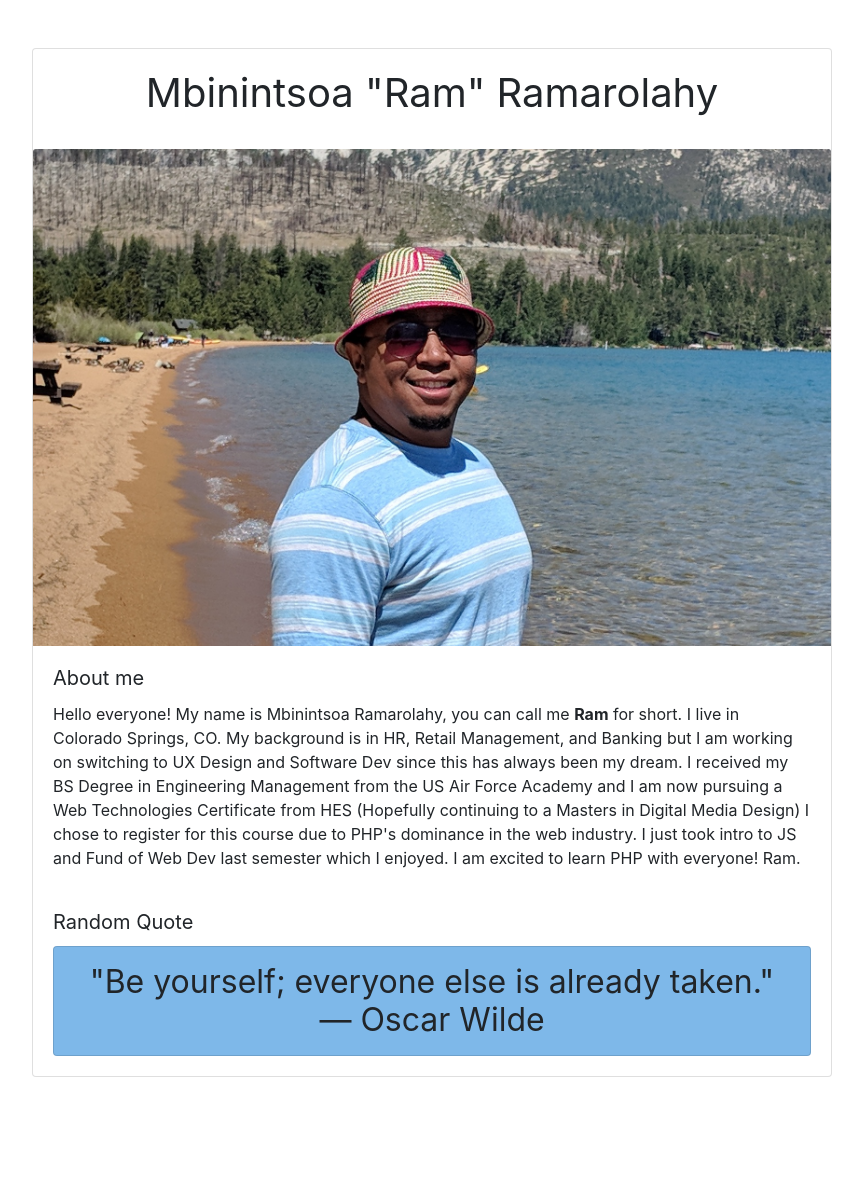
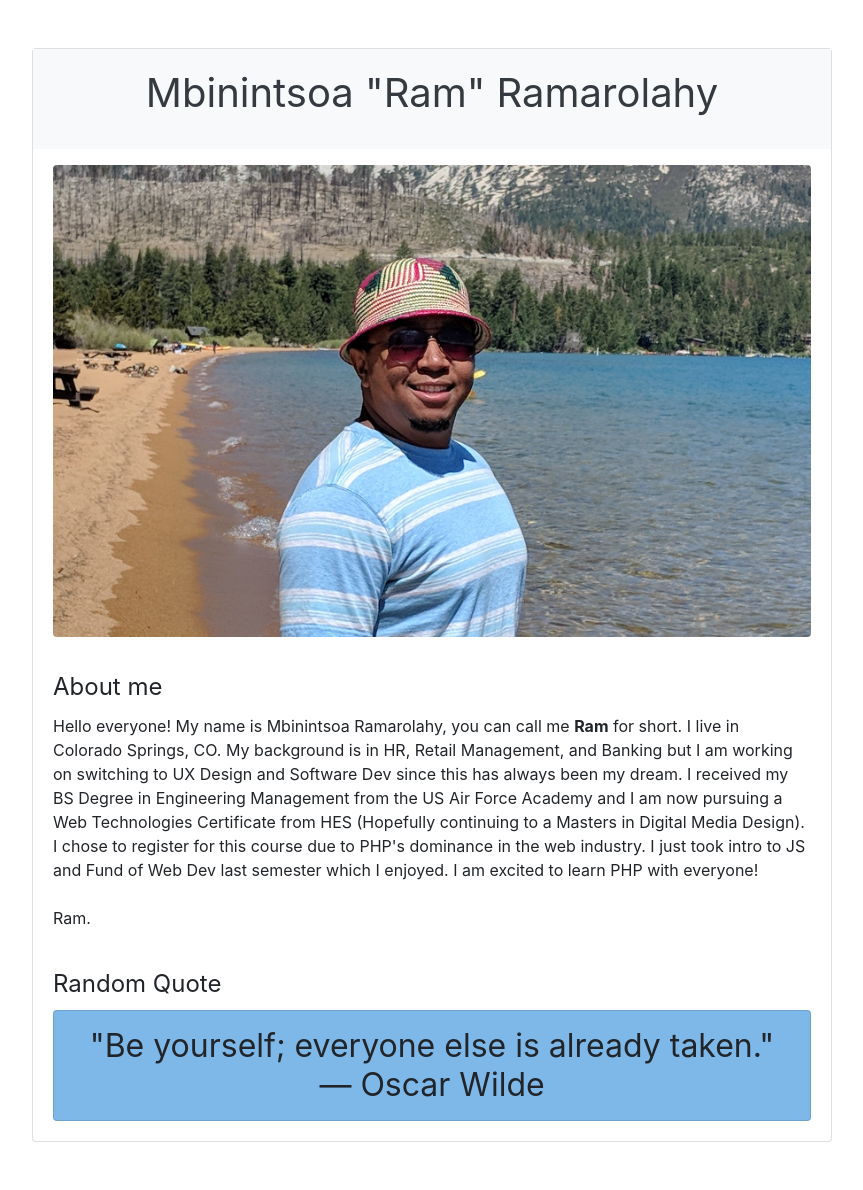
Before and after one commit to ramarolahy/dwa15-p1, a PHP site: page / in a window 1280 px wide. Shown: the whole page, without its empty margins (208-1071 px from the left). Before the commit the page ends 1077 px from the top, so only its background shows below. Run offline with PHP 8.4, Linux system fonts and the light colour scheme; some libraries are stand-ins or nearby versions.

Commit message:
Adjusted the viewport, Name, About me

```diff
--- a/index.php
+++ b/index.php
@@ -2,46 +2,52 @@
 <html lang="en">
 <head>
     <meta charset="UTF-8">
-    <meta name="viewport"
-          content="width=device-width, user-scalable=no, initial-scale=1.0, maximum-scale=1.0, minimum-scale=1.0">
+    <meta name="viewport" content="width=device-width, initial-scale=1.0">
     <meta http-equiv="X-UA-Compatible" content="ie=edge">
-    <link href="https://stackpath.bootstrapcdn.com/bootstrap/4.2.1/css/bootstrap.min.css" rel="stylesheet" integrity="sha384-GJzZqFGwb1QTTN6wy59ffF1BuGJpLSa9DkKMp0DgiMDm4iYMj70gZWKYbI706tWS" crossorigin="anonymous">
+    <link href="https://stackpath.bootstrapcdn.com/bootstrap/4.2.1/css/bootstrap.min.css" rel="stylesheet"
+          integrity="sha384-GJzZqFGwb1QTTN6wy59ffF1BuGJpLSa9DkKMp0DgiMDm4iYMj70gZWKYbI706tWS" crossorigin="anonymous">
     <link rel="stylesheet" type="text/css" href="./styles/styles.css">
-    <title>Project 1</title>
+    <title>DWA15 - Project 1</title>
 
 </head>
 <?php
+// I would have put this on a separate file but it is too small
 $quotes = array(
     "\"Be yourself; everyone else is already taken.\"<br> ― Oscar Wilde",
     "\"Be the change that you wish to see in the world.\"<br> ― Mahatma Gandhi",
     "\"No one can make you feel inferior without your consent.\"<br> ― Eleanor Roosevelt"
 );
-
-    $randQuote = array_rand($quotes);
+// Get random quote key
+$randQuoteKey = array_rand($quotes);
 ?>
-<body class="mt-5">
+<body class="my-5">
 <div class="container">
     <div class="card mx-auto" style="width: 50rem;">
+        <div class="card-body bg-light">
+            <h1 class="card-title text-center text-dark">Mbinintsoa "Ram" Ramarolahy</h1>
+        </div>
+        <div class="card-body py-3 pt-3">
+            <img src="./img/me.jpg" class="card-img-top rounded" alt="...">
+        </div>
         <div class="card-body">
-                <h1 class="card-title text-center">Mbinintsoa "Ram" Ramarolahy</h1>
-            </div>
-            <img src="./img/me.jpg" class="card-img-top" alt="...">
-            <div class="card-body">
-                <h5 class="card-title">About me</h5>
+            <h4 class="card-title">About me</h4>
             <p class="card-text">Hello everyone!
                 My name is Mbinintsoa Ramarolahy, you can call me <b>Ram</b> for short. I live in Colorado Springs, CO.
-                    My background is in HR, Retail Management, and Banking but I am working on switching to UX Design and Software Dev since this has always been my dream.
-                    I received my BS Degree in Engineering Management from the US Air Force Academy and I am now pursuing a Web Technologies Certificate from HES (Hopefully continuing to a Masters in Digital Media Design)
+                My background is in HR, Retail Management, and Banking but I am working on switching to UX Design and
+                Software Dev since this has always been my dream.
+                I received my BS Degree in Engineering Management from the US Air Force Academy and I am now pursuing a
+                Web Technologies Certificate from HES (Hopefully continuing to a Masters in Digital Media Design).
 
-                    I chose to register for this course due to PHP's dominance in the web industry. I just took intro to JS and Fund of Web Dev last semester which I enjoyed. I am excited to learn PHP with everyone!
+                <br> I chose to register for this course due to PHP's dominance in the web industry. I just took intro
+                to JS and Fund of Web Dev last semester which I enjoyed. I am excited to learn PHP with everyone!
 
-                    Ram.</p>
+                <br><br>Ram.</p>
         </div>
         <div class="card-body">
-                <h5 class="card-title">Random Quote</h5>
+            <h4 class="card-title">Random Quote</h4>
             <div class="card py-3 quote">
                 <?php
-                        echo "<h2 class='text-center'> $quotes[$randQuote]</h2>"
+                echo "<h2 class='text-center'> $quotes[$randQuoteKey]</h2>"
                 ?>
             </div>
         </div>
```
Also changed, not shown: README.md. Lines whose indentation alone changed are shown as unchanged.
